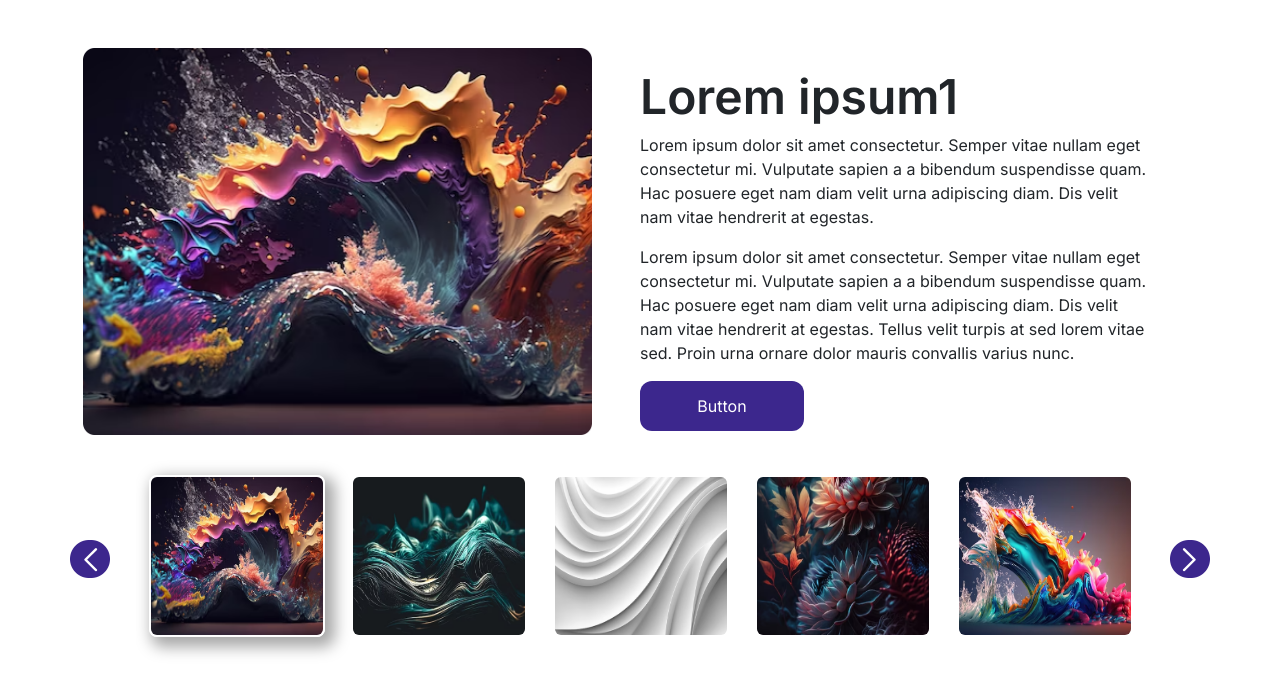
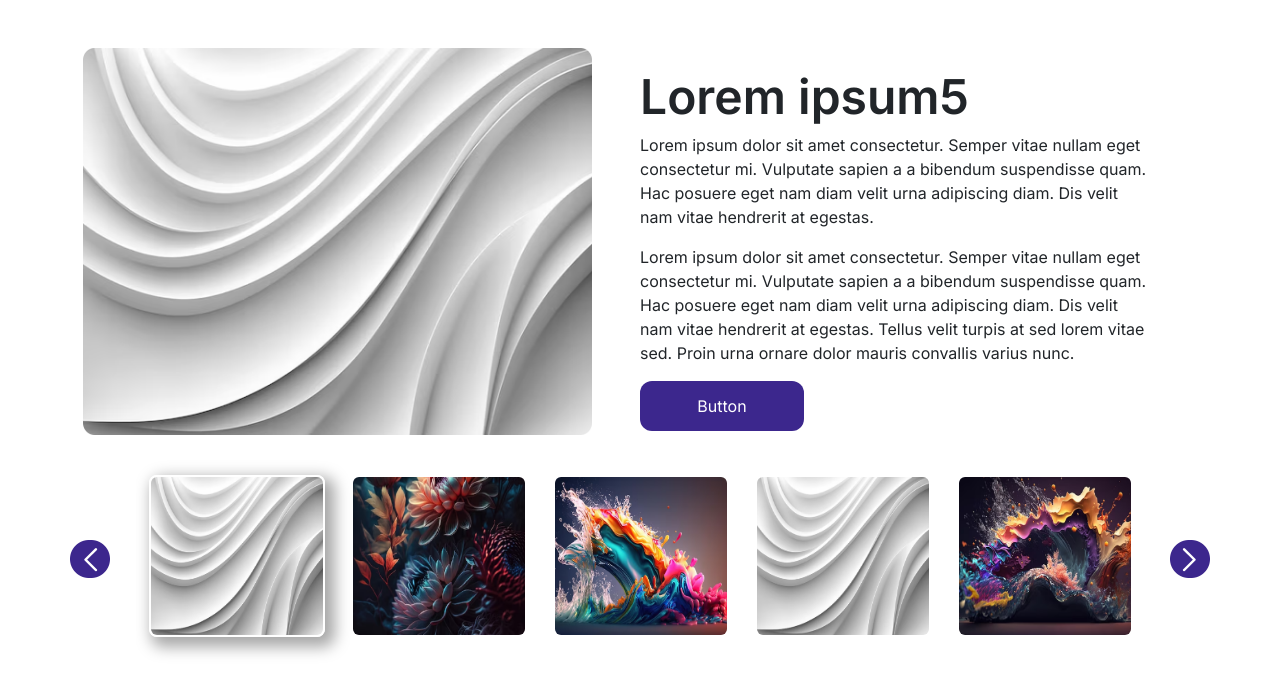
Before and after one commit to neharadialcode/bootstrap-common-components, a React (Create React App) app: page /slider in a window 1280 px wide. Shown: the top 694 px of the page. Built offline with nearby package versions, Linux system fonts and the light colour scheme.

Commit message:
slider autoplay true

```diff
--- a/src/components/slider/AboutSlider.jsx
+++ b/src/components/slider/AboutSlider.jsx
@@ -63,7 +63,7 @@ const SliderSlick = () => {
           slidesToShow={5}
           swipeToSlide={true}
           focusOnSelect={true}
-          autoplay={false}
+          autoplay={true}
           autoplaySpeed={2000}
           responsive={[
             {
```
Also changed, not shown: src/logo.svg (deleted).
